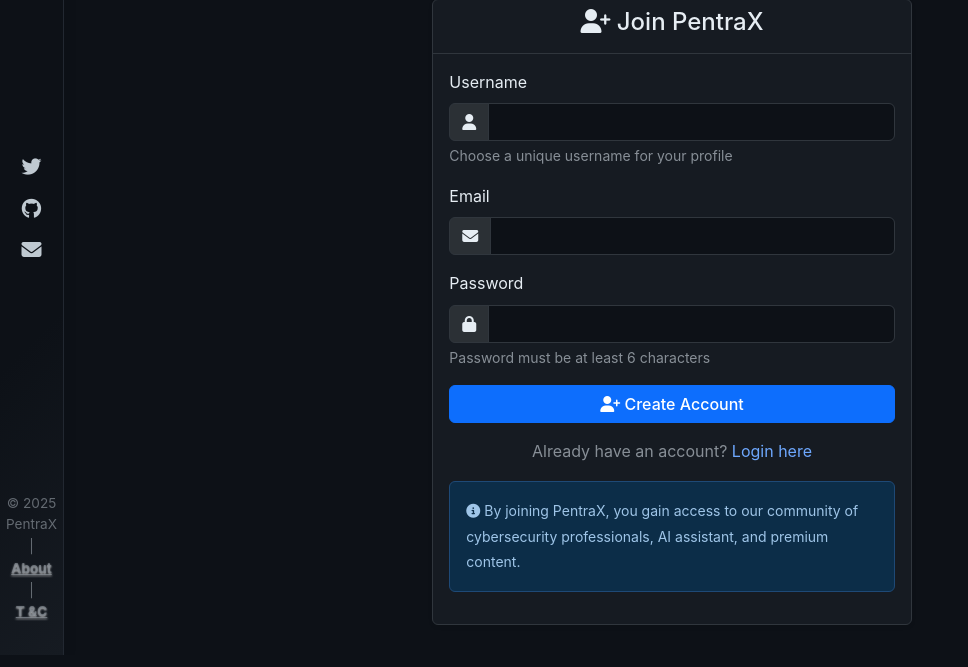
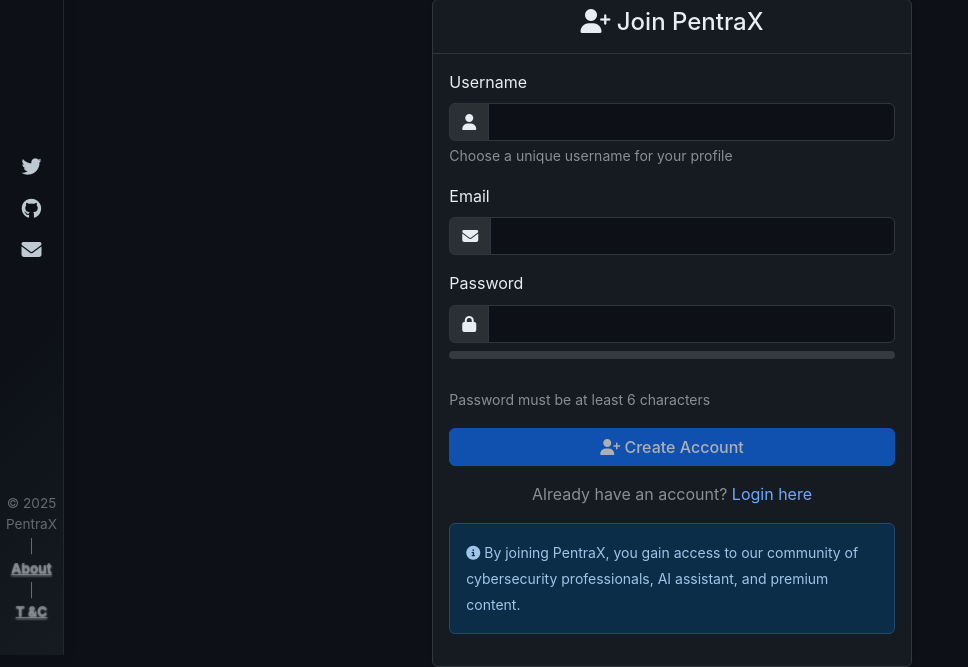
Before and after one commit to 0xP4X/pentrax, a Flask app: page /register in a window 1280 px wide. Shown: the part 145-812 px from the top of the page, without its empty margins (0-968 px from the left). Run offline with Flask 3, Linux system fonts and the light colour scheme; some libraries are stand-ins or nearby versions.

Commit message:
Update login

```diff
--- a/static/js/ai-assistant.js
+++ b/static/js/ai-assistant.js
@@ -1,4 +1,4 @@
-// PentraX AI Assistant
+// Hexa
 document.addEventListener('DOMContentLoaded', function() {
     const aiToggle = document.getElementById('ai-toggle');
     const aiChat = document.getElementById('ai-chat');
@@ -77,7 +77,7 @@
 
             // Show welcome message if first time
             if (conversationHistory.length === 0) {
-                addMessage('assistant', 'Hello! I\'m your PentraX AI assistant. How can I help you with cybersecurity today?', false);
+                addMessage('assistant', 'Hello! I\'m your Hexa. How can I help you with cybersecurity today?', false);
             }
         }
     }
@@ -302,7 +302,7 @@
         const lowerMessage = message.toLowerCase().trim();
 
         if (lowerMessage === '/help' || lowerMessage === 'help') {
-            return `I'm your PentraX AI assistant! I can help you with:
+            return `I'm your Hexa! I can help you with:
 
 • **Security Tools** - Explain how tools work, debug scripts
 • **Vulnerability Analysis** - Understand CVEs, attack vectors
--- a/static/js/onboarding.js
+++ b/static/js/onboarding.js
@@ -605,7 +605,7 @@
             {
                 selector: '#ai-assistant, .ai-toggle',
                 title: 'AI Assistant',
-                description: 'Get instant help and guidance from the PentraX AI Assistant.'
+                description: 'Get instant help and guidance from the Hexa.'
             }
         ];
         this.currentTourStep = 0;
--- a/templates/base.html
+++ b/templates/base.html
@@ -221,7 +221,7 @@
         </div>
         <div class="ai-chat" id="ai-chat" style="display: none;">
             <div class="ai-header">
-                <h6><i class="fas fa-robot"></i> PentraX AI Assistant</h6>
+                <h6><i class="fas fa-robot"></i> Hexa</h6>
                 <button class="btn-close btn-close-white" id="ai-close"></button>
             </div>
             <div class="ai-messages" id="ai-messages"></div>
--- a/templates/register.html
+++ b/templates/register.html
@@ -34,11 +34,17 @@
                             <span class="input-group-text"><i class="fas fa-lock"></i></span>
                             <input type="password" class="form-control" id="password" name="password" required minlength="6">
                         </div>
+                        <div class="mt-2">
+                            <div class="progress" style="height: 8px;">
+                                <div id="passwordStrengthBar" class="progress-bar bg-danger" role="progressbar" style="width: 0%; transition: width 0.4s;"></div>
+                            </div>
+                            <div id="passwordStrengthText" class="small mt-1 text-muted">&nbsp;</div>
+                        </div>
                         <div class="form-text">Password must be at least 6 characters</div>
                     </div>
 
                     <div class="d-grid">
-                        <button type="submit" class="btn btn-primary">
+                        <button type="submit" class="btn btn-primary" id="registerBtn" disabled>
                             <i class="fas fa-user-plus"></i> Create Account
                         </button>
                     </div>
@@ -62,3 +68,41 @@
     </div>
 </div>
 {% endblock %}
+
+{% block scripts %}
+<script>
+document.addEventListener('DOMContentLoaded', function() {
+    const password = document.getElementById('password');
+    const strengthBar = document.getElementById('passwordStrengthBar');
+    const strengthText = document.getElementById('passwordStrengthText');
+    const registerBtn = document.getElementById('registerBtn');
+
+    password.addEventListener('input', function() {
+        const val = password.value;
+        let score = 0;
+        if (val.length >= 8) score++;
+        if (/[A-Z]/.test(val)) score++;
+        if (/[0-9]/.test(val)) score++;
+        if (/[^A-Za-z0-9]/.test(val)) score++;
+        // Animate bar and text
+        let width = 0, color = 'bg-danger', label = 'Weak';
+        if (score === 0) {
+            width = 0; color = 'bg-danger'; label = '';
+        } else if (score === 1) {
+            width = 33; color = 'bg-danger'; label = 'Weak';
+        } else if (score === 2) {
+            width = 66; color = 'bg-warning'; label = 'Medium';
+        } else if (score === 3) {
+            width = 90; color = 'bg-info'; label = 'Strong';
+        } else if (score === 4) {
+            width = 100; color = 'bg-success'; label = 'Very Strong';
+        }
+        strengthBar.style.width = width + '%';
+        strengthBar.className = 'progress-bar ' + color;
+        strengthText.textContent = label;
+        // Only enable submit if password is strong or very strong
+        registerBtn.disabled = (score < 3);
+    });
+});
+</script>
+{% endblock %}
```
